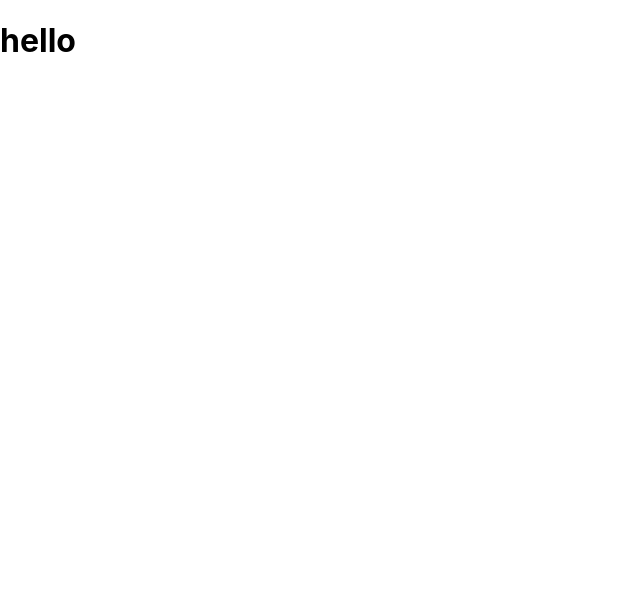
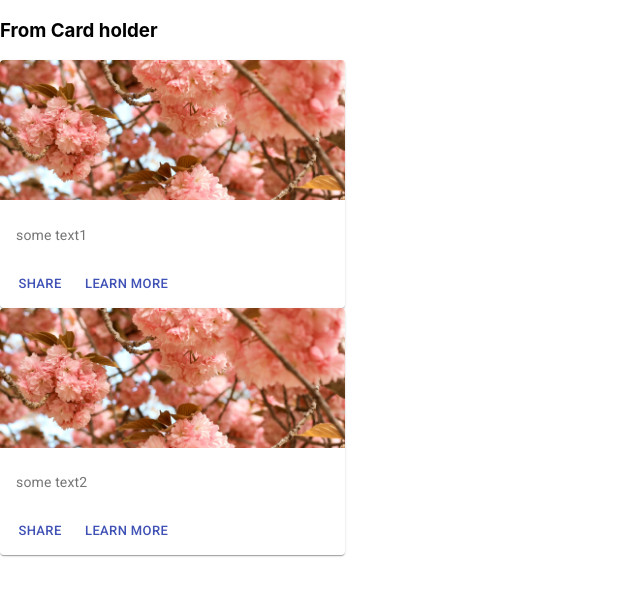
Before and after one commit to alexbryw/portfolio, a React (Create React App) app: page / in a window 1280 px wide. Shown: the top 596 px of the page, without its empty margins (0-640 px from the left). Built offline with nearby package versions, Linux system fonts and the light colour scheme.

Commit message:
Added card code, test img and font url in index.html.

```diff
--- a/public/index.html
+++ b/public/index.html
@@ -10,6 +10,7 @@
       content="Web site created using create-react-app"
     />
     <link rel="apple-touch-icon" href="%PUBLIC_URL%/logo192.png" />
+    <link rel="stylesheet" href="https://fonts.googleapis.com/css?family=Roboto:300,400,500,700&display=swap" />
     <!--
       manifest.json provides metadata used when your web app is installed on a
       user's mobile device or desktop. See https://developers.google.com/web/fundamentals/web-app-manifest/
--- a/src/App.js
+++ b/src/App.js
@@ -1,10 +1,11 @@
 import React from 'react';
+import CardHolder from './components/cards/CardHolder';
 // import './App.css';
 
 function App() {
   return (
     <div className="App">
-      <h1>hello</h1>
+      <CardHolder/>
     </div>
   );
 }
--- a/src/components/cards/CardHolder.jsx
+++ b/src/components/cards/CardHolder.jsx
@@ -0,0 +1,23 @@
+import React from 'react'
+import MediaCard from './MediaCard'
+import contentList from '../../content/content'
+
+export default class CardHolder extends React.Component {
+    constructor(props){
+        super(props)
+        this.state = {}
+    }
+
+    componentDidMount(){
+
+    }
+
+    render(){
+        return(
+            <div>
+                <h3>From Card holder</h3>
+                {contentList.map((item, i) => <MediaCard item={item} key={i}/>)}
+            </div>
+        )
+    }
+}
--- /dev/null
+++ b/src/components/cards/MediaCard.jsx
@@ -0,0 +1,51 @@
+import React from 'react';
+import { makeStyles } from '@material-ui/core/styles';
+import Card from '@material-ui/core/Card';
+import CardActionArea from '@material-ui/core/CardActionArea';
+import CardActions from '@material-ui/core/CardActions';
+import CardContent from '@material-ui/core/CardContent';
+import CardMedia from '@material-ui/core/CardMedia';
+import Button from '@material-ui/core/Button';
+import Typography from '@material-ui/core/Typography';
+
+const useStyles = makeStyles({
+  root: {
+    maxWidth: 345,
+  },
+  media: {
+    height: 140,
+  },
+});
+
+export default function MediaCard(props) {
+  const classes = useStyles();
+  console.log(props)
+  // console.log("../../content/img/"+props.item.imgUrl)
+  return (
+    <Card className={classes.root}>
+      <CardActionArea>
+        <CardMedia
+          className={classes.media}
+          image={"/img/misc.jpg"}
+          title="En bild"
+        />
+        <CardContent>
+          <Typography gutterBottom variant="h5" component="h2">
+            {!props.text ? "" : props.text}
+          </Typography>
+          <Typography variant="body2" color="textSecondary" component="p">
+            {props.item.text}
+          </Typography>
+        </CardContent>
+      </CardActionArea>
+      <CardActions>
+        <Button size="small" color="primary">
+          Share
+        </Button>
+        <Button size="small" color="primary">
+          Learn More
+        </Button>
+      </CardActions>
+    </Card>
+  );
+}
--- /dev/null
+++ b/src/content/content.js
@@ -0,0 +1,20 @@
+const contentList = [
+    {
+        imgUrl:"misc.jpg",
+        text: "some text1",
+        links:[
+            {linkUrl:"https://www.com.com",linkDesc: "Com Comsson"},
+            {linkUrl:"https://www.net.net",linkDesc: "Net Netsson"}
+        ]
+    },
+    {
+        imgUrl:"misc.jpg",
+        text: "some text2",
+        links:[
+            {linkUrl:"https://www.com.com",linkDesc: "Com Comsson"},
+            {linkUrl:"https://www.net.net",linkDesc: "Net Netsson"}
+        ]
+    },
+]
+
+export default contentList
```
Also changed, not shown: public/img/misc.jpg (added), src/components/cards/Card.jsx (deleted).
